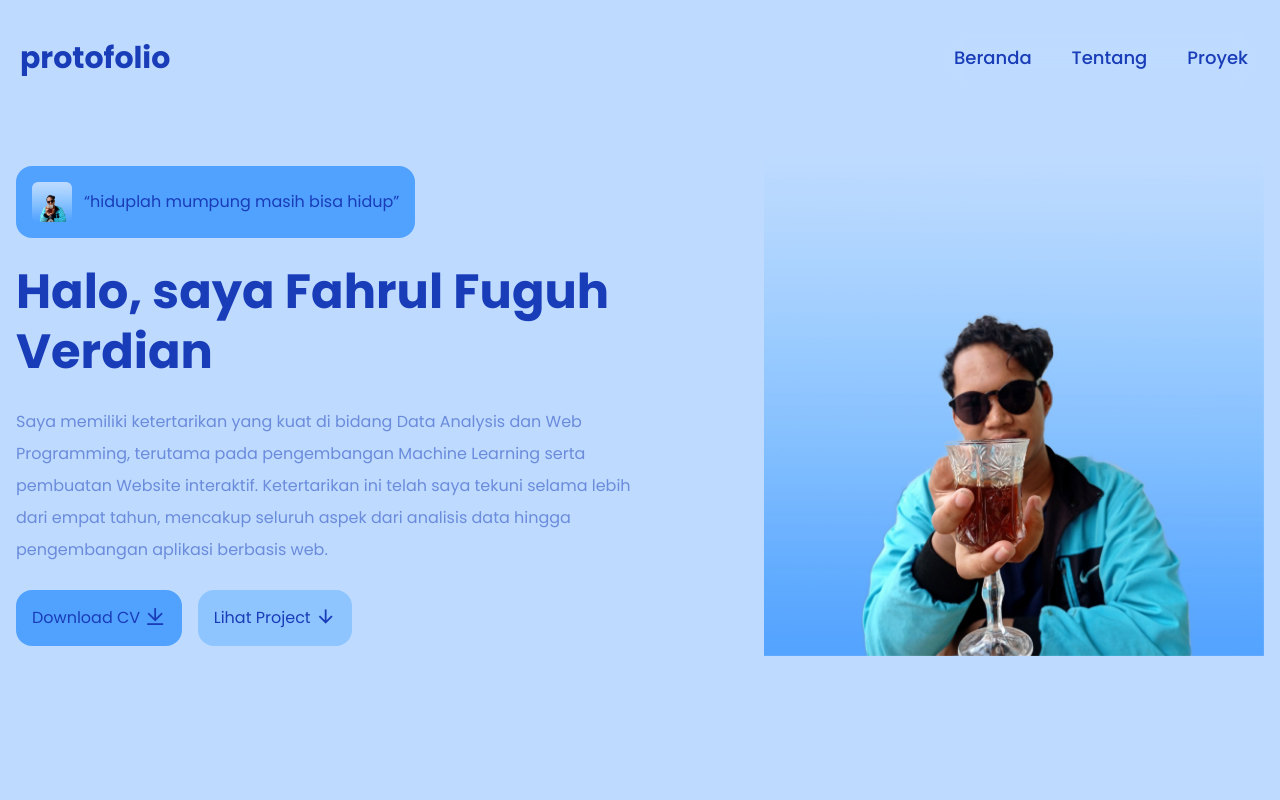
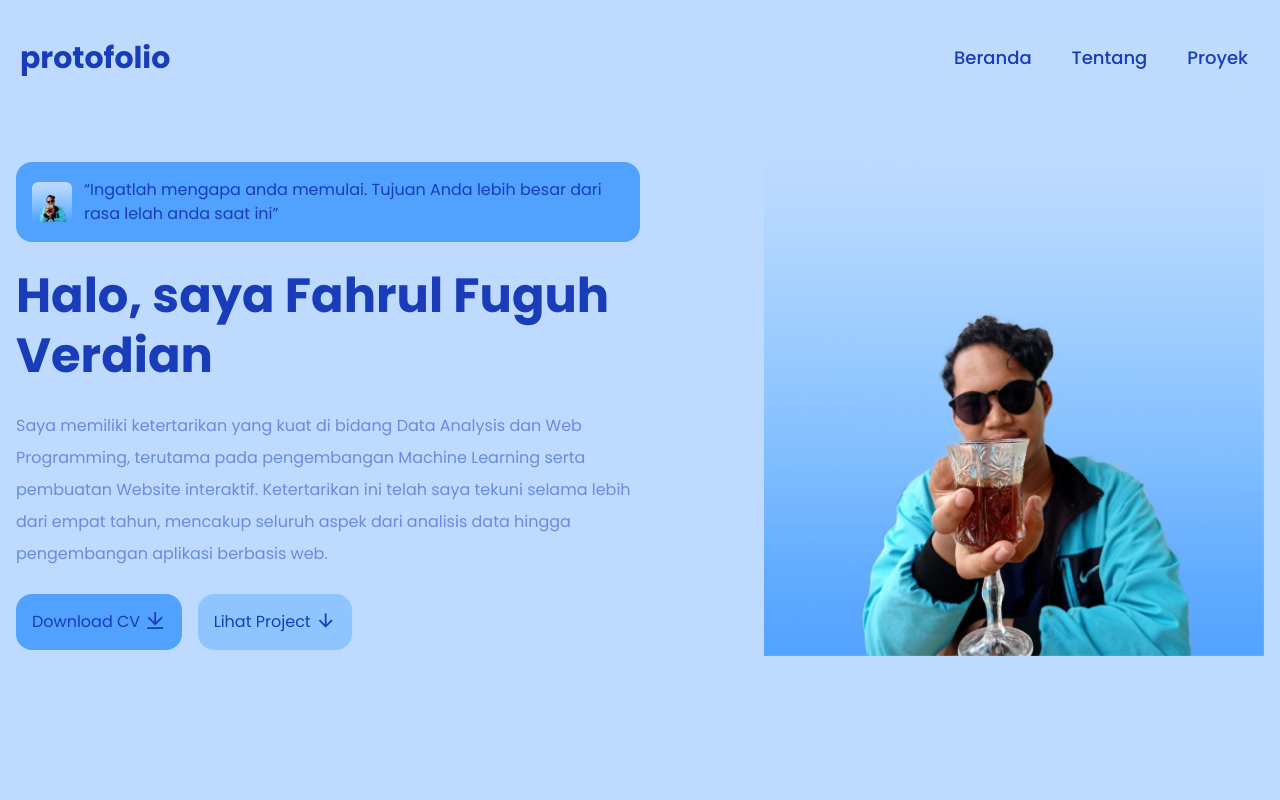
Before and after one commit to fuguhverdian/portofolio, a React (Vite) app: page / in a window 1280 px wide. Shown: the top 800 px of the page. Built offline with nearby package versions, Linux system fonts and the light colour scheme.

Commit message:
mengubah qoute

```diff
--- a/src/App.jsx
+++ b/src/App.jsx
@@ -9,7 +9,7 @@ function App() {
       <div className="animate__animated animate__fadeInUp animate__delay-3s" data-aos-once="true">
         <div className="flex items-center gap-3 mb-6 bg-blue-400 w-fit p-4 rounded-2xl">
           <img src={DataImage.HeroImage} alt="Hero Image" className="w-10 rounded-md " loading="lazy" />
-        <q>hiduplah mumpung masih bisa hidup</q>
+        <q>Ingatlah mengapa anda memulai. Tujuan Anda lebih besar dari rasa lelah anda saat ini</q>
         </div>
         <h1 className="text-5xl/tight font-bold mb-6"> Halo, saya Fahrul Fuguh Verdian</h1>
         <p className=" text-base/loose mb-6 opacity-50">Saya memiliki ketertarikan yang kuat di bidang Data Analysis dan Web Programming,
```
